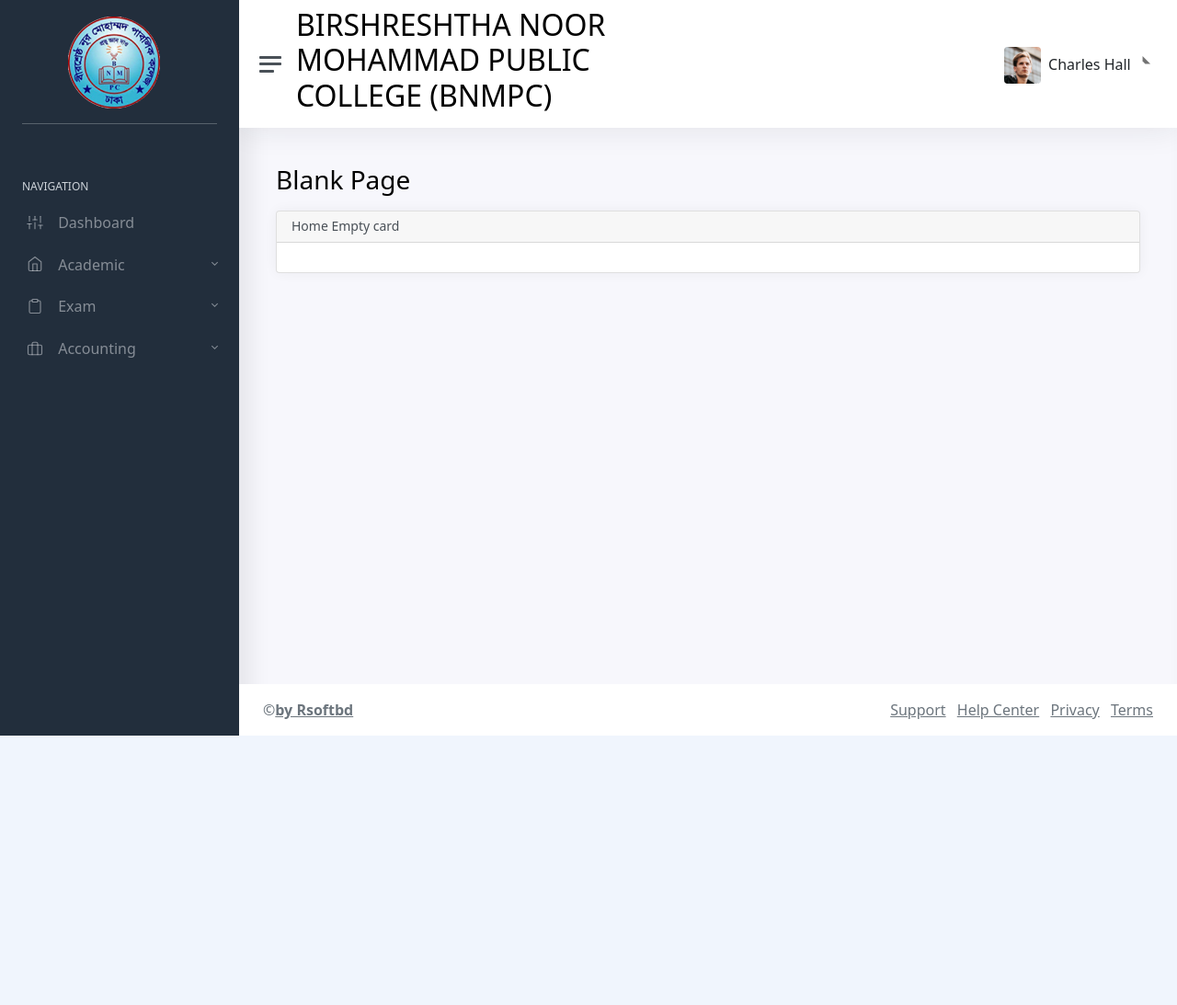
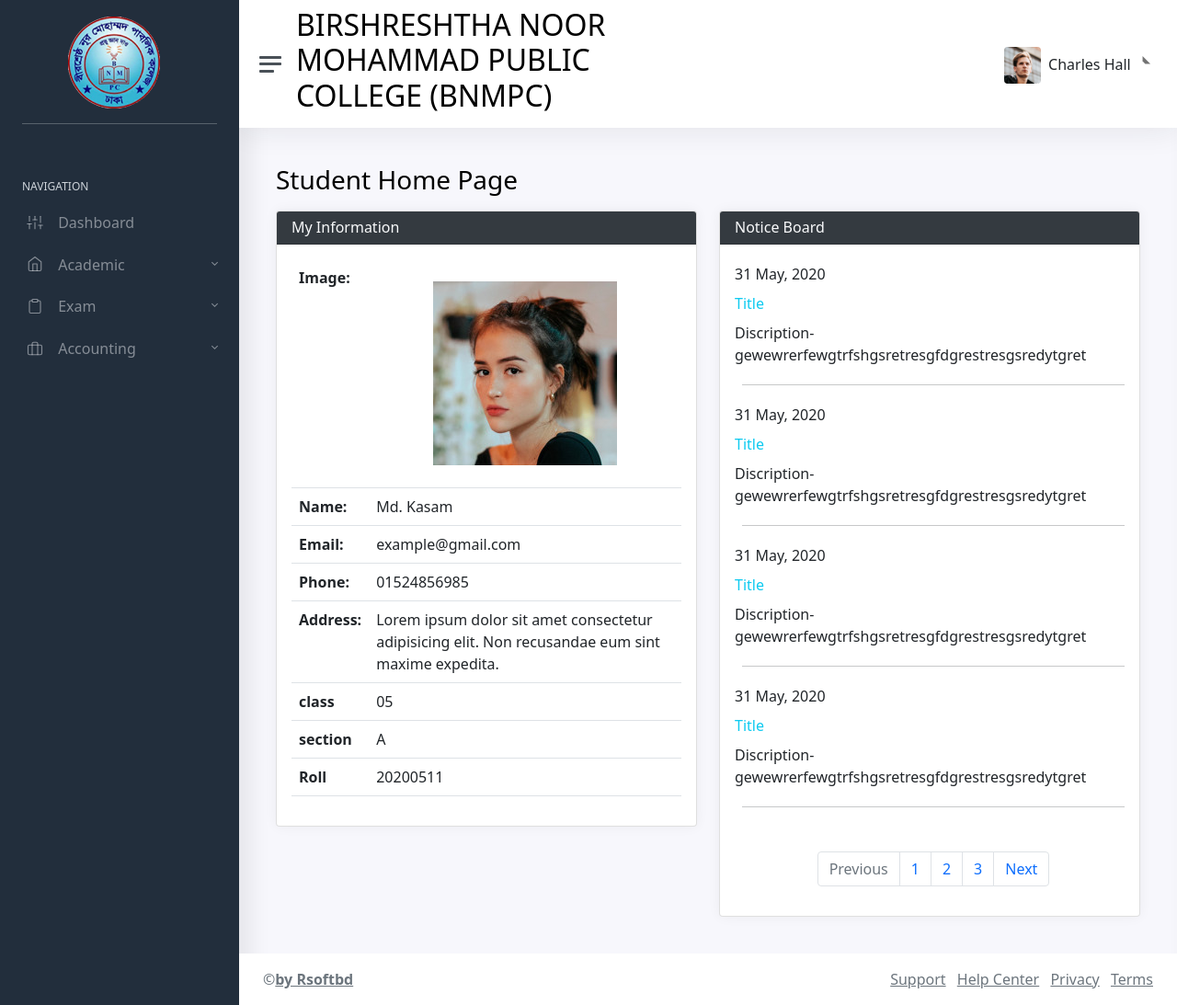
Before and after one commit to edureef/sms-templete, a PHP site: page / in a window 1280 px wide. Shown: the whole page at 92% size. Before the commit the page ends 800 px from the top, so only its background shows below. Run offline with PHP 8.4, Linux system fonts and the light colour scheme.

Commit message:
create home page

```diff
--- a/index.php
+++ b/index.php
@@ -3,17 +3,107 @@
 <main class="content">
 	<div class="container-fluid p-0">
 
-		<h1 class="h3 mb-3">Blank Page</h1>
+		<h1 class="h3 mb-3">Student Home Page</h1>
 
 		<div class="row">
-			<div class="col-12">
+			<div class="col-6">
 				<div class="card">
-					<div class="card-header">
-						<h5 class="card-title mb-0">Home Empty card</h5>
+					<div class="card-header" style="background-color: #343a40;">
+						<h5 class="card-title mb-0 text-light" style="font-size: medium;">My Information</h5>
 					</div>
 					<div class="card-body">
+						<div class="table-responsive-sm">
+							<table class="table">
+								<tr>
+									<th>Image:</th>
+									<td class="text-center p-4"><img src="img/avatars/avatar-4.jpg" /></td>
+								</tr>
+								<tr>
+									<th>Name:</th>
+									<td>Md. Kasam</td>
+								</tr>
+								<tr>
+									<th>Email:</th>
+									<td>example@gmail.com</td>
+								</tr>
+								<tr>
+									<th>Phone:</th>
+									<td>01524856985</td>
+								</tr>
+								<tr>
+									<th>Address:</th>
+									<td>Lorem ipsum dolor sit amet consectetur adipisicing
+										elit. Non recusandae eum sint maxime expedita.</td>
+								</tr>
+								<tr>
+									<th>class</th>
+									<td>05</td>
+								</tr>
+								<tr>
+									<th>section</th>
+									<td>A</td>
+								</tr>
+								<tr>
+									<th>Roll</th>
+									<td>20200511</td>
+								</tr>
+							</table>
+						</div>
 					</div>
 				</div>
+			</div>
+			<div class="col-6">
+				<div class="row">
+					<div class="col-12">
+						<div class="card">
+							<div class="card-header" style="background-color: #343a40;">
+								<h5 class="card-title mb-0 text-light" style="font-size: medium;">Notice Board</h5>
+							</div>
+							<div class="card-body" style=" margin-left: 8px;">
+								<div class="row p-1">31 May, 2020</div>
+								<div class="row p-1 font-weight-bold text-info">Title</div>
+								<div class="row p-1">Discription-gewewrerfewgtrfshgsretresgfdgrestresgsredytgret</div>
+								<hr>
+								<div class="row p-1">31 May, 2020</div>
+								<div class="row p-1 font-weight-bold text-info">Title</div>
+								<div class="row p-1">Discription-gewewrerfewgtrfshgsretresgfdgrestresgsredytgret</div>
+								<hr>
+								<div class="row p-1">31 May, 2020</div>
+								<div class="row p-1 font-weight-bold text-info">Title</div>
+								<div class="row p-1">Discription-gewewrerfewgtrfshgsretresgfdgrestresgsredytgret</div>
+								<hr>
+								<div class="row p-1">31 May, 2020</div>
+								<div class="row p-1 font-weight-bold text-info">Title</div>
+								<div class="row p-1">Discription-gewewrerfewgtrfshgsretresgfdgrestresgsredytgret</div>
+								<hr>
+								<nav aria-label="Page navigation example" class="mt-5">
+									<ul class="pagination justify-content-center">
+										<li class="page-item disabled">
+											<a class="page-link" href="#" tabindex="-1">Previous</a>
+										</li>
+										<li class="page-item"><a class="page-link" href="#">1</a></li>
+										<li class="page-item"><a class="page-link" href="#">2</a></li>
+										<li class="page-item"><a class="page-link" href="#">3</a></li>
+										<li class="page-item">
+											<a class="page-link" href="#">Next</a>
+										</li>
+									</ul>
+								</nav>
+							</div>
+						</div>
+					</div>
+				</div>
+				<!-- <div class="row">
+					<div class="col-12">
+						<div class="card">
+							<div class="card-header">
+								<h5 class="card-title mb-0">Academic Calander</h5>
+							</div>
+							<div class="card-body">
+							</div>
+						</div>
+					</div>
+				</div> -->
 			</div>
 		</div>
 
```
